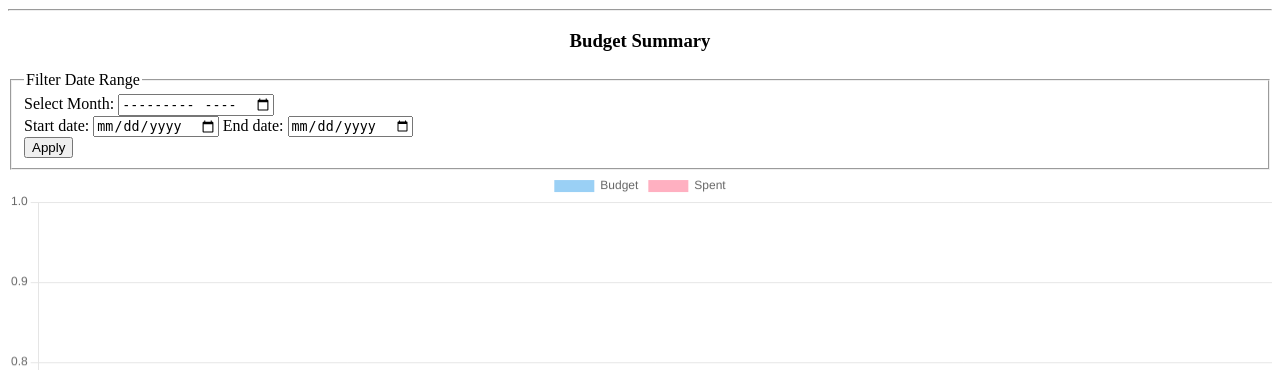
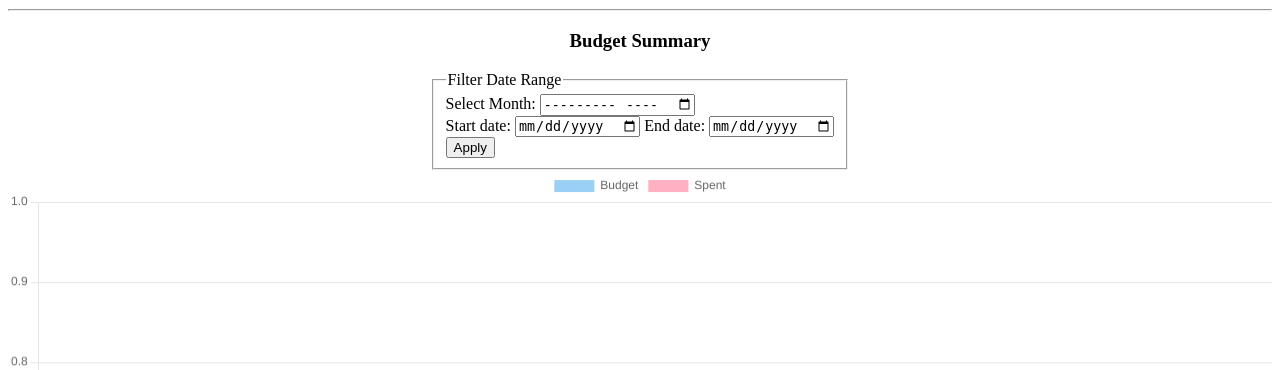
Before and after one commit to colingreen18/budget, a Django app: template budget/templates/budget/dashboard.html in a window 1280 px wide. Shown: the part 286-656 px from the top of the page. Run offline with Django 5.2, Linux system fonts and the light colour scheme; the template is opened without the code that fills it: values that come from a table or form of the project are taken from there, others are empty; data comes from the database, SQL or seed files in the repository.

Commit message:
Minor change to dashboard styling

```diff
--- a/budget/static/budget/style.css
+++ b/budget/static/budget/style.css
@@ -58,3 +58,9 @@ h1, h2, h3, h4, h5, h6 {
     width: 100%;
     height: auto;
   }
+
+.flex-form {
+    display: flex;
+    justify-content: center;
+    align-items: center;
+}
--- a/budget/templates/budget/dashboard.html
+++ b/budget/templates/budget/dashboard.html
@@ -46,6 +46,7 @@
 
     <!-- Budget vs Spending Bar Chart -->
     <h3>Budget Summary</h3>
+    <div class='flex-form'>
         <form method="get" class="filter-form">
             <fieldset>
                 <legend>Filter Date Range</legend>
@@ -63,6 +64,7 @@
                 </div>
             </fieldset>
         </form>
+    </div>
     <div class="chart-wrapper">
         <canvas id="budgetChart" width='600' height='400'></canvas>
     </div>
--- a/budget/views.py
+++ b/budget/views.py
@@ -1,4 +1,5 @@
 from calendar import monthrange
+from datetime import datetime
 from django import forms
 from django.contrib import messages
 from django.contrib.auth.models import User
@@ -62,6 +63,11 @@ def dashboard(request):
     # Default date range: current month
     start_date = request.GET.get('start_date', today.replace(day=1))
     end_date = request.GET.get('end_date', today)
+
+    if isinstance(start_date, str):
+        start_date = timezone.make_aware(datetime.strptime(start_date, '%Y-%m-%d'))
+    if isinstance(end_date, str):
+        end_date = timezone.make_aware(datetime.combine(datetime.strptime(end_date, '%Y-%m-%d').date(),datetime.max.time()))
 
     # Recent transactions
     recent_transactions = Transaction.objects.filter(
```
Lines whose indentation alone changed are shown as unchanged.
